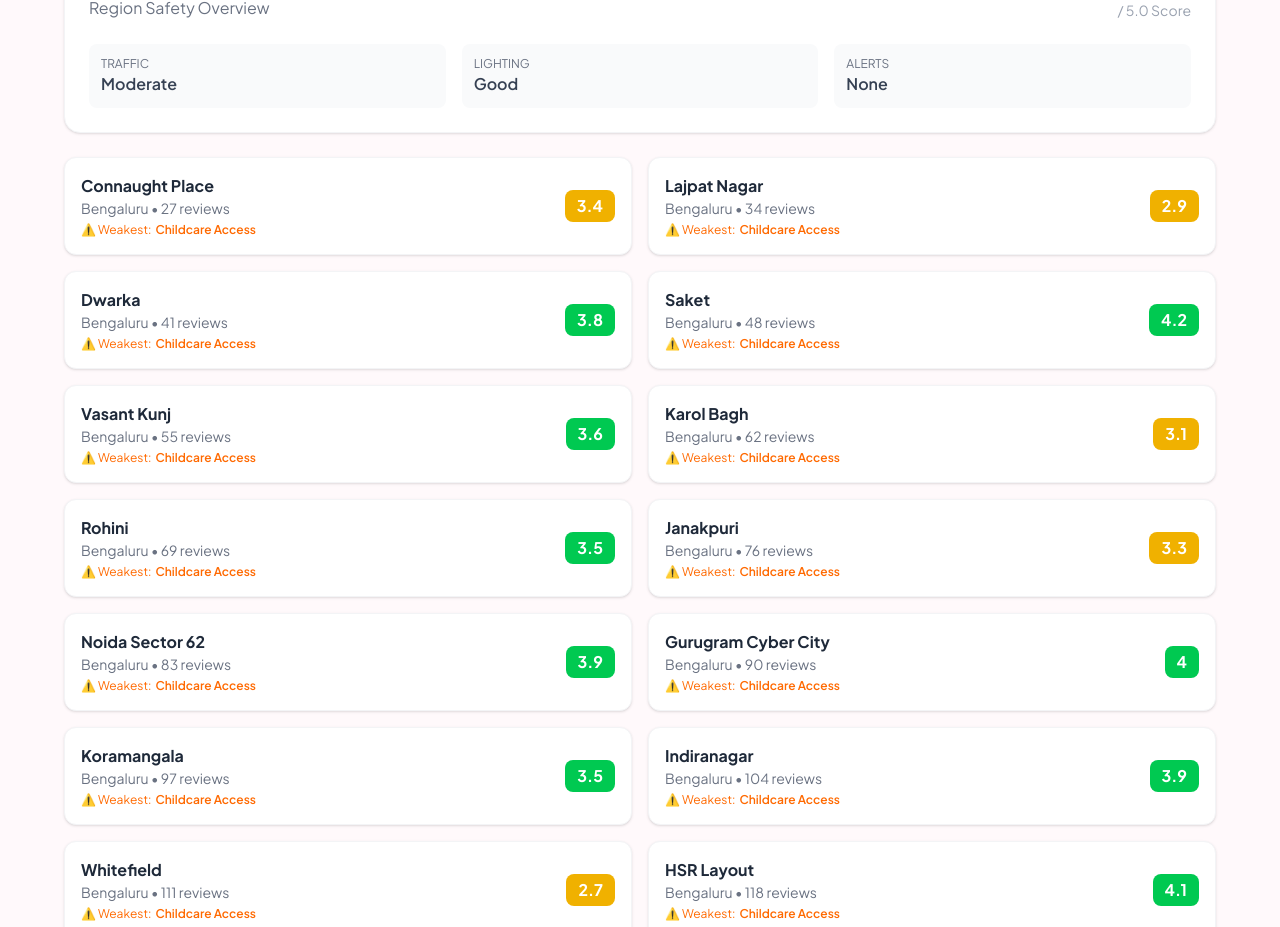
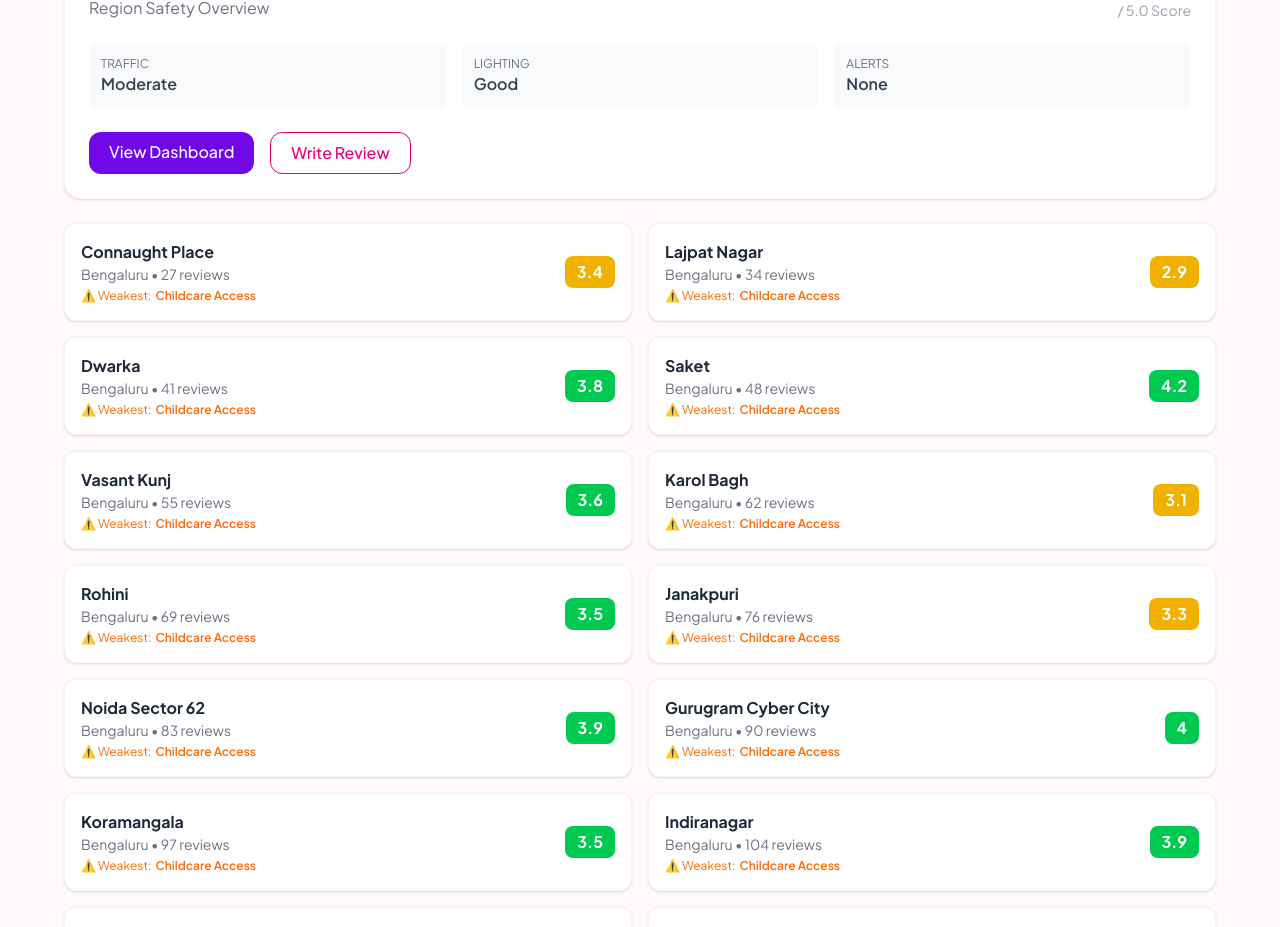
Before and after one commit to pixel-angel/Project_Athena-v2v, a Next.js app: page /map in a window 1280 px wide. Shown: the part 1014-1941 px from the top of the page. Built offline with nearby package versions, Linux system fonts and the light colour scheme.

Commit message:
progress

```diff
--- a/package.json
+++ b/package.json
@@ -14,7 +14,8 @@
     "next": "16.2.10",
     "react": "19.2.4",
     "react-dom": "19.2.4",
-    "react-leaflet": "^5.0.0"
+    "react-leaflet": "^5.0.0",
+    "recharts": "^3.9.2"
   },
   "devDependencies": {
     "@tailwindcss/postcss": "^4",
--- a/src/app/dashboard/page.tsx
+++ b/src/app/dashboard/page.tsx
@@ -0,0 +1,15 @@
+"use client";
+
+import { useSearchParams } from "next/navigation";
+
+export default function DashboardPage() {
+  const searchParams = useSearchParams();
+
+  const region = searchParams.get("region");
+
+  return (
+    <div>
+      <h1>{region}</h1>
+    </div>
+  );
+}
--- a/src/app/map/page.tsx
+++ b/src/app/map/page.tsx
@@ -4,8 +4,8 @@ import { useState } from 'react';
 import dynamic from 'next/dynamic';
 import SearchBar from '@/components/map/SearchBar';
 import RegionCards from '@/components/map/RegionCards';
-import StatisticsCards from '@/components/dashboard/StatisticsCards';
-import FilterTabs from '@/components/dashboard/FilterTabs';
+import StatisticsCards from '@/components/map/StatisticsCards';
+import FilterTabs from '@/components/map/FilterTabs';
 import CityGrid from '@/components/map/CityGrid';
 import Navbar from '@/components/common/Navbar';
 import Footer from '@/components/common/footer';
--- a/src/components/map/RegionCards.tsx
+++ b/src/components/map/RegionCards.tsx
@@ -1,5 +1,5 @@
 "use client";
-
+import Link from "next/link";
 import { cities } from '@/constants/cities';
 
 export default function RegionCards({ center }: { center: [number, number] }) {
@@ -14,7 +14,9 @@ export default function RegionCards({ center }: { center: [number, number] }) {
           <p className="text-gray-500 mt-1">Region Safety Overview</p>
         </div>
         <div className="text-right">
-          <span className="text-3xl font-bold text-purple-600">{activeCity.score}</span>
+          <span className="text-3xl font-bold text-purple-600">
+            {activeCity.score}
+          </span>
           <span className="text-gray-400 text-sm block">/ 5.0 Score</span>
         </div>
       </div>
@@ -33,6 +35,21 @@ export default function RegionCards({ center }: { center: [number, number] }) {
           <p className="font-semibold text-gray-700">None</p>
         </div>
       </div>
+      <div className="mt-6 flex gap-4">
+        <Link
+          href={`/dashboard?region=${encodeURIComponent(activeCity.name)}`}
+          className="rounded-xl bg-violet-700 px-5 py-2 text-white font-medium hover:bg-violet-800 transition"
+        >
+          View Dashboard
+        </Link>
+
+        <Link
+          href={`/review?region=${encodeURIComponent(activeCity.name)}`}
+          className="rounded-xl border border-pink-600 px-5 py-2 text-pink-600 font-medium hover:bg-pink-50 transition"
+        >
+          Write Review
+        </Link>
+      </div>
     </div>
   );
 }
```
Also changed, not shown: src/components/home/CTA.tsx (deleted), src/components/home/Features.tsx (deleted), src/components/home/HowItWorks.tsx (deleted), src/components/home/Impact.tsx (deleted), src/components/map/FilterTabs.tsx (renamed from src/components/dashboard/FilterTabs.tsx), src/components/map/StatisticsCards.tsx (renamed from src/components/dashboard/StatisticsCards.tsx), 1 other file (tests, documents, lock files or other folders).
